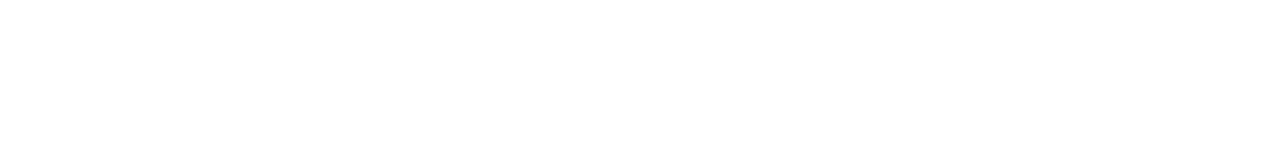
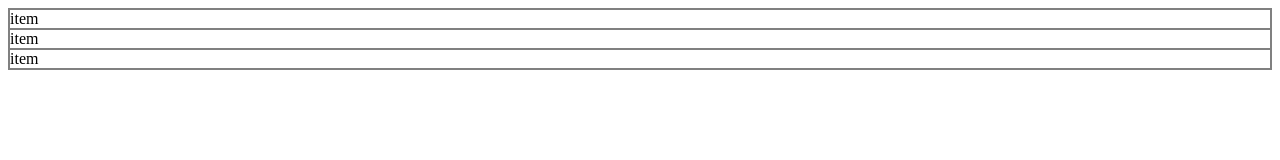
Before and after one commit to DenQ/SqlDom, a website: page dev.html in a window 1280 px wide. Drawn offline with nearby package versions, Linux system fonts and the light colour scheme.

Commit message:
Html for develop

```diff
--- a/dev.html
+++ b/dev.html
@@ -1,10 +1,32 @@
 <!DOCTYPE html>
 <html>
-<head lang="en">
-    <meta charset="UTF-8">
+<head>
+    <meta http-equiv="Content-Type" content="text/html; charset=UTF-8">
     <title>SqlDom</title>
+    <script type="text/javascript" src="bower_components/jquery/dist/jquery.min.js"></script>
+    <script type="text/javascript" src="js/app.js"></script>
+    <style>
+        .container{
+            border: 1px solid gray;
+            pading: 10px;
+        }
+        .container .item{
+            border: 1px solid gray;
+            pading: 10px;
+        }
+    </style>
 </head>
 <body>
-
+    <div class="container">
+        <div class="item">
+            item
+        </div>
+        <div class="item">
+            item
+        </div>
+        <div class="item">
+            item
+        </div>
+    </div>
 </body>
 </html>
```
